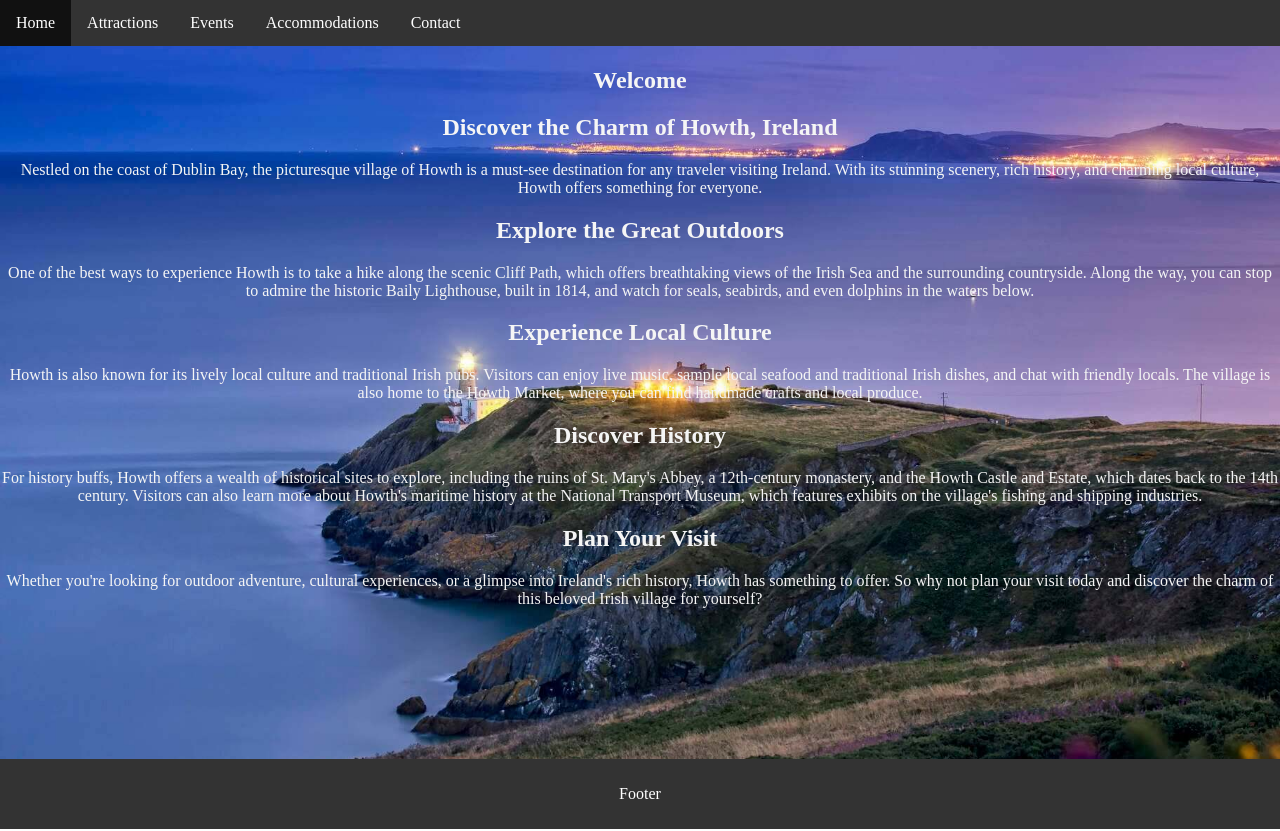
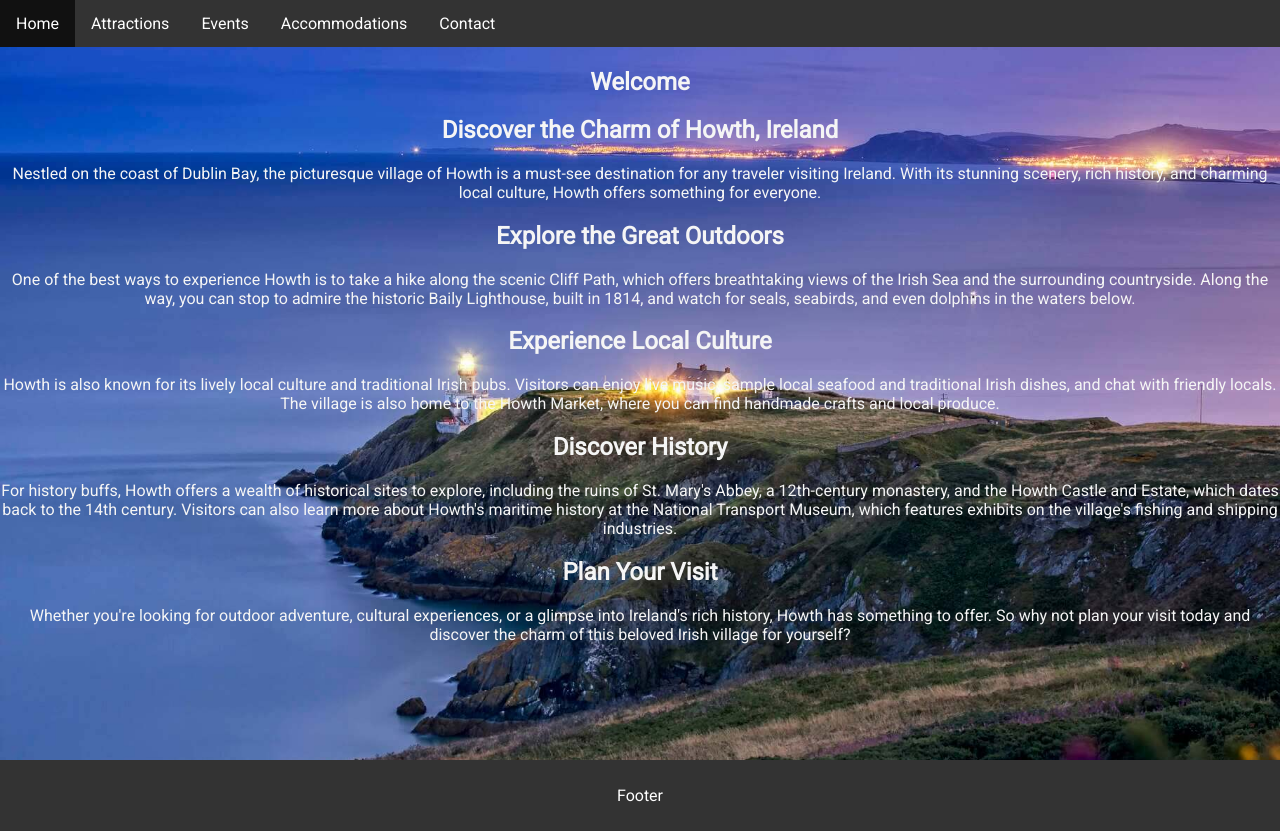
Before and after one commit to AlenKrga/tourist, a plain HTML site: page index.html in a window 1280 px wide. Drawn offline with Linux system fonts and the light colour scheme.

Commit message:
Update style.css
added google fonts to css, roboto regular 400

```diff
--- a/assets/css/style.css
+++ b/assets/css/style.css
@@ -1,6 +1,10 @@
+@import url('https://fonts.googleapis.com/css2?family=Roboto&display=swap');
+
+
 body {
   margin:0;
   padding: 0;
+  font-family: 'Roboto', sans-serif;
 }
 
 
```
